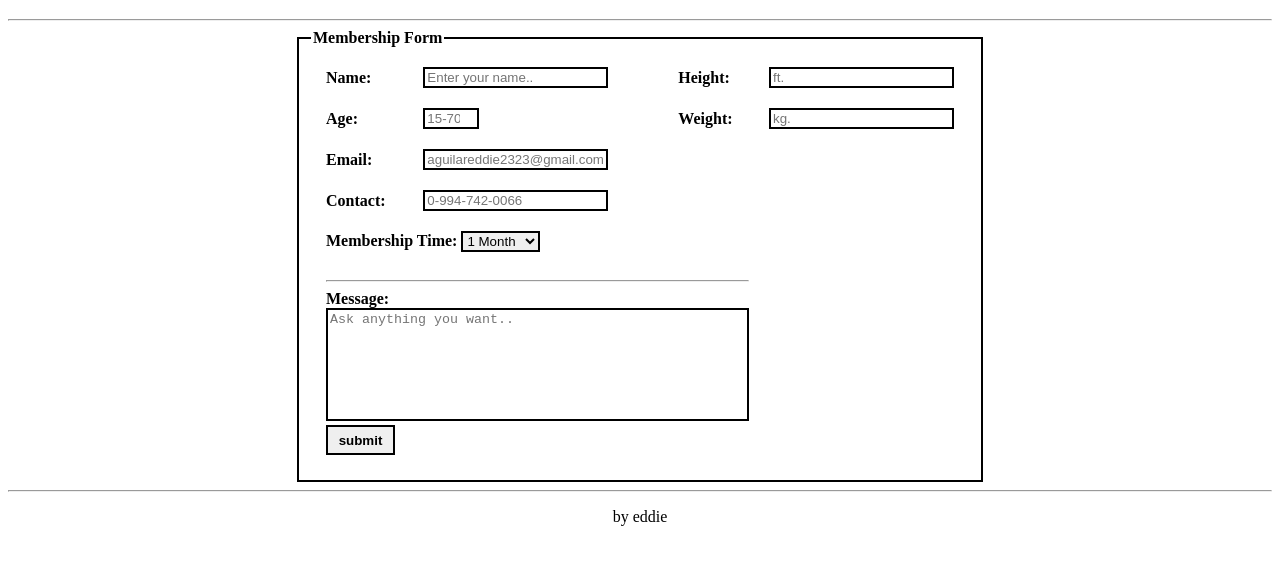
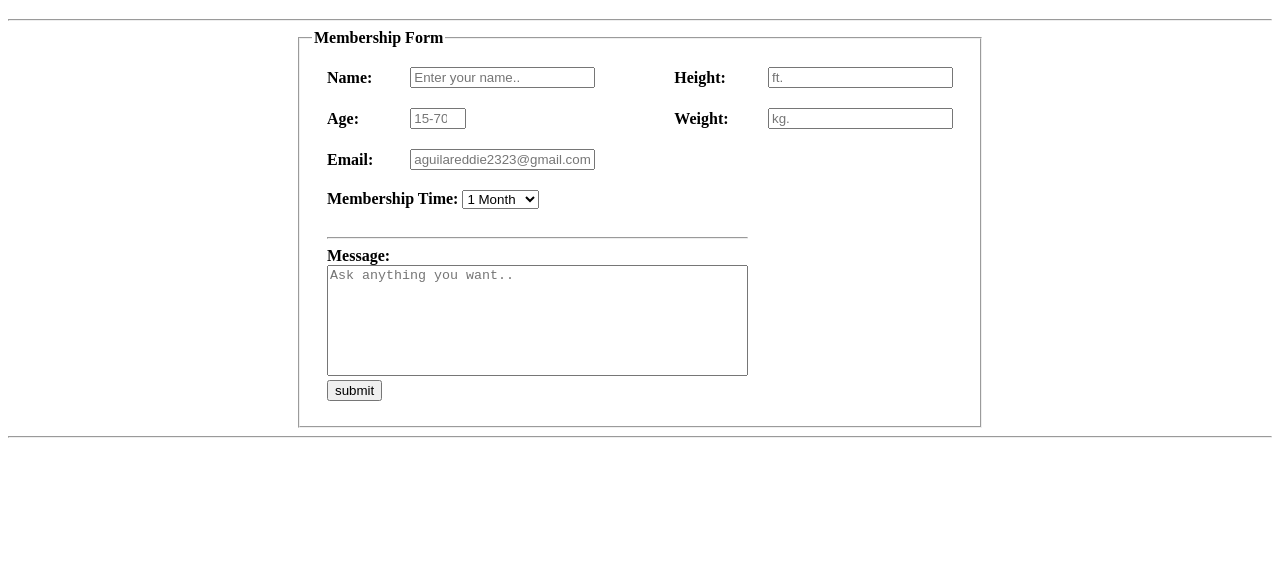
Before and after one commit to aguilar-eddie-jr/Form-102, a plain HTML site: page index.html in a window 1280 px wide. Shown: the part 61-626 px from the top of the page. Drawn offline with Linux system fonts and the light colour scheme.

Commit message:
index.html

```diff
--- a/index.html
+++ b/index.html
@@ -11,32 +11,29 @@
   <hr>
   <div align="center">
   <form>
-    <fieldset style="border: 2px solid black; width:500px;">
+    <fieldset style="width:500px;">
       <legend><strong>Membership Form</strong></legend>
         <table cellspacing="10" cellpadding="5" width="500px">
           <tr>
               <td><label for="Name"><strong>Name:</strong></label></td>
-              <td><input type="text" id="name" name="Name" placeholder="Enter your name.." required style="border: 2px solid black;"></td>
+              <td><input type="text" id="name" name="Name" placeholder="Enter your name.." required ></td>
               <td><label for="height"><strong>Height:</strong></label></td>
-              <td><input type="number" id="height" name="Height" placeholder="ft." required style="border: 2px solid black;"></td>
+              <td><input type="number" id="height" name="Height" placeholder="ft." required ></td>
           </tr>
           <tr>
               <td><label for="Age"><strong>Age:</strong></label></td>
-              <td><input type="number" id="age" name="Age" min="15" max="70" placeholder="15-70" required style="border: 2px solid black;"></td>
+              <td><input type="number" id="age" name="Age" min="15" max="70" placeholder="15-70" required ></td>
               <td><label for="Weight"><strong>Weight:</strong></label></td>
-              <td><input type="number" id="weight" name="Weight" placeholder="kg." required style="border: 2px solid black;"></td>
+              <td><input type="number" id="weight" name="Weight" placeholder="kg." required ></td>
           </tr>
           <tr>
               <td><label for="Email"><strong>Email:</strong></label></td>
-              <td colspan="3"><input type="email" id="email" name="Email" placeholder="aguilareddie2323@gmail.com" required style="border: 2px solid black;"></td>
+              <td colspan="3"><input type="email" id="email" name="Email" placeholder="aguilareddie2323@gmail.com" required ></td>
           </tr>
-          <tr>
-              <td><label for="contact"><strong>Contact:</strong></label></td>
-              <td><input type="tel" id="contact" name="contact" placeholder="0-994-742-0066" pattern="[0-9]{3}-[0-9]{3}-[0-9]{4}" maxlength="12" required style="border: 2px solid black;"></td>
-          </tr>
+
           <tr>
               <td colspan="3"><label for="membershiptime"><strong>Membership Time:</strong></label>
-                 <select name="MembershipTime" id="membershiptime" required style="border: 2px solid black;">
+                 <select name="MembershipTime" id="membershiptime" required >
                      <option value="1month">1 Month</option>
                      <option value="2months">2 Months</option>
                      <option value="3months">3 Months</option>
@@ -49,8 +46,8 @@
              <td colspan="3">
                 <hr>
                 <label for="Message"><strong>Message:</strong></label>
-                <textarea id="message" name="Message" rows="7" cols="50" placeholder="Ask anything you want.." style="resize: none; border: 2px solid black;"></textarea>
-                <input type="submit" value="submit" style="border: 2px solid black; font-weight: bold; width: 69px; height: 30px;">
+                <textarea id="message" name="Message" rows="7" cols="50" placeholder="Ask anything you want.." style="resize: none;"></textarea>
+                <input type="submit" value="submit" width="69px" height="30px" >
             </td>
           </tr>
         </table>
@@ -58,6 +55,5 @@
   </form>
  </div>
  <hr>
- <p align="center">by eddie</p>
 </body>
 </html>
```
